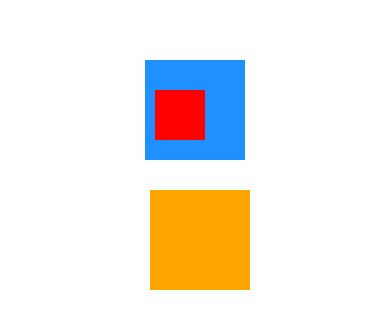
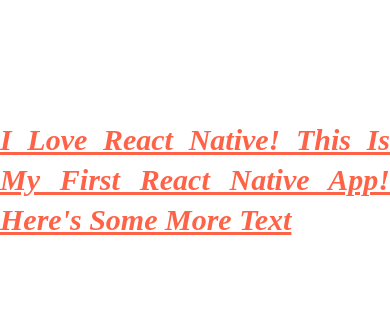
Before and after one commit to dangtrannam/DoneWithIt, a React Native app: screen / in a window 390 px wide. Shown: the part 242-570 px from the top of the page. Built offline with nearby package versions, Linux system fonts and the light colour scheme.

Commit message:
text styling

```diff
--- a/App.tsx
+++ b/App.tsx
@@ -28,34 +28,22 @@
         alignItems: "center",
       }}
     >
-      <View
+      <Text
         style={{
-          backgroundColor: "dodgerblue",
-          height: 100,
-          width: 100,
-          padding: 20,
-          paddingHorizontal: 10,
-          paddingVertical: 30,
+          fontSize: 30,
+          fontWeight: "600",
+          fontFamily: Platform.OS === "android" ? "Roboto" : "Avenir",
+          fontStyle: "italic",
+          color: "tomato",
+          textTransform: "capitalize",
+          textDecorationLine: "underline",
+          textAlign: "justify",
+          lineHeight: 40,
         }}
       >
-        <View
-          style={{
-            backgroundColor: "red",
-            height: 50,
-            width: 50,
-          }}
-        ></View>
-      </View>
-      <View
-        style={{
-          backgroundColor: "orange",
-          height: 100,
-          width: 100,
-          margin: 10,
-          marginStart: 20,
-          marginTop: 30,
-        }}
-      ></View>
+        I love React Native! This is my first React Native App! Here's some more
+        text
+      </Text>
     </View>
   );
 }
```
